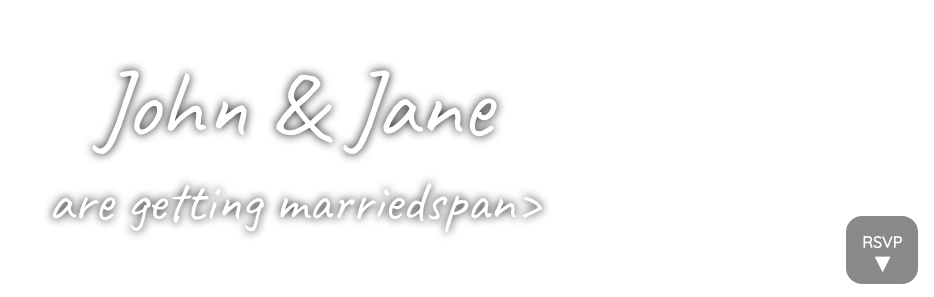
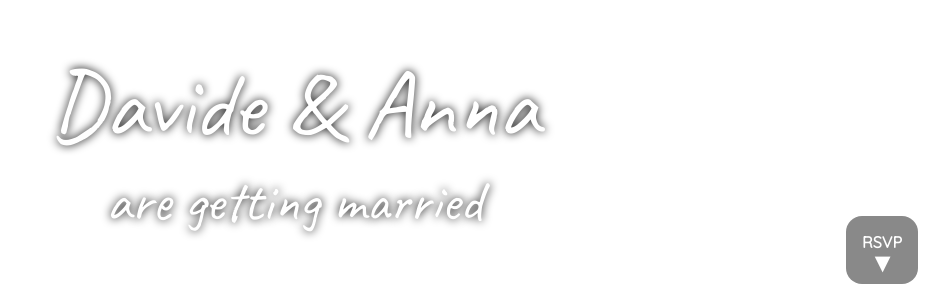
Before and after one commit to davpodda/davpodda.github.io, a plain HTML site: page index.html in a window 1280 px wide. Shown: the part 500-797 px from the top of the page, without its empty margins (346-1280 px from the left). Drawn offline with Linux system fonts and the light colour scheme; some packages are replaced by stand-ins of ours; a script that the page names is missing.

Commit message:
Update index.html

```diff
--- a/index.html
+++ b/index.html
@@ -2,7 +2,7 @@
 <html lang="en">
   <head>
     <meta charset="UTF-8">
-    <title>John and Jane's Wedding</title>
+    <title>Davide & Anna Wedding</title>
     <link rel="stylesheet" type="text/css" href="theme.css">
     <link rel="stylesheet" type="text/css" href="./icons/css/all.min.css">
     <link href="https://fonts.googleapis.com/css?family=Caveat|Quicksand&display=swap" rel="stylesheet">
@@ -11,8 +11,8 @@
   <body>
     <header class="header">
       <h1 class="heading">
-        John & Jane
-        <span class="heading-subtext"> are getting marriedspan>
+        Davide & Anna
+        <span class="heading-subtext"> are getting married</span>
       </h1>
     </header>
     <a data-scroll class="fixed-button" href="#rsvp" id="rsvpButton">RSVP</a>
```
